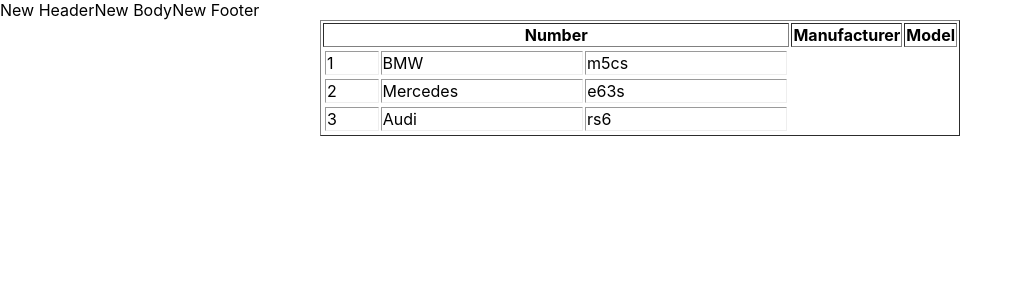
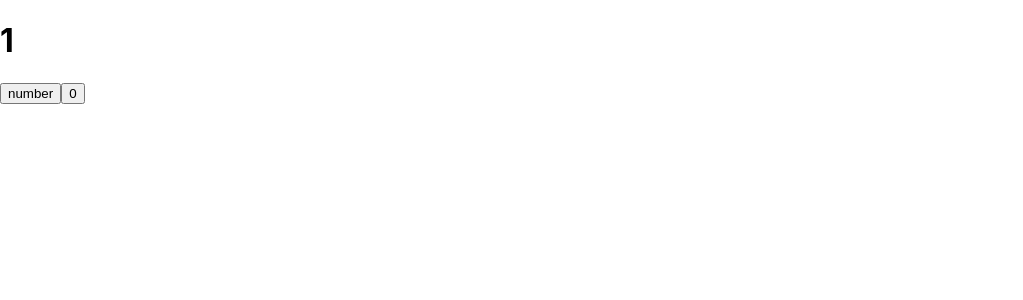
Before and after one commit to SandraYushko/mikrotaski, a React (Create React App) app: page / in a window 1280 px wide. Shown: the top 300 px of the page, without its empty margins (0-1023 px from the left). Built offline with nearby package versions, Linux system fonts and the light colour scheme.

Commit message:
Mikrotaski 03 Huk useState

```diff
--- a/src/App.tsx
+++ b/src/App.tsx
@@ -1,28 +1,24 @@
-import React from 'react';
+import React, {useState} from 'react';
 import logo from './logo.svg';
 import './App.css';
-import {Header} from "./site/Header";
-import {Footer} from "./site/Footer";
-import {Body} from "./site/Body";
-import {NewComponent} from "./NewComponent";
 
 function App() {
-    const topCars = [
-        {manufacturer:'BMW', model:'m5cs'},
-        {manufacturer:'Mercedes', model:'e63s'},
-        {manufacturer:'Audi', model:'rs6'}
-    ]
+    let[a,setA]=useState(1)
+    const onClickHandler=()=>{
+        setA(++a);
+        console.log(a)
+    }
+    const onClickDelet=()=>{
+        setA(0);
+        console.log(0)
+    }
     return (
         <div className="App">
-            <div className="container">
-                <Header title={'New Header'}/>
-                <Body titleForBody={'New Body'}/>
-                <Footer titleForFooter={'New Footer'}/>
-                <NewComponent cars={topCars}/>
-            </div>
-
+            <h1>{a}</h1>
+            <button onClick={onClickHandler}>number</button>
+            <button onClick={onClickDelet}>0</button>
         </div>
-    );
+    )
 }
 
 export default App;
--- a/src/NewComponent.tsx
+++ /dev/null
@@ -1,34 +0,0 @@
-import React from 'react';
-
-type NewComponentPropsType = {
-    cars: CarsType[]
-}
-type CarsType = {
-    manufacturer: string,
-    model: string
-}
-
-export const NewComponent = (props: NewComponentPropsType) => {
-    return (
-        <table border={1} className="table">
-                <tr>
-            <th>Number</th>
-            <th>Manufacturer</th>
-            <th>Model</th>
-                </tr>
-
-            <tr className="table">
-                {props.cars.map((carsFromCarsArray, index) => {
-                   debugger
-                    return (
-                        <div className="tableTD">
-                            <td width="50">{index+1}</td>
-                            <td key={index} width="200">{carsFromCarsArray.manufacturer}</td>
-                            <td key={index} width="200">{carsFromCarsArray.model}</td>
-                        </div>
-                    )
-                } )}
-            </tr>
-        </table>
-)
-}
```
